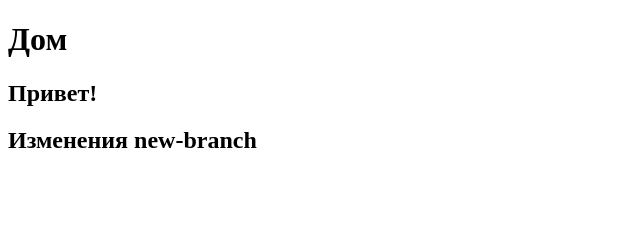
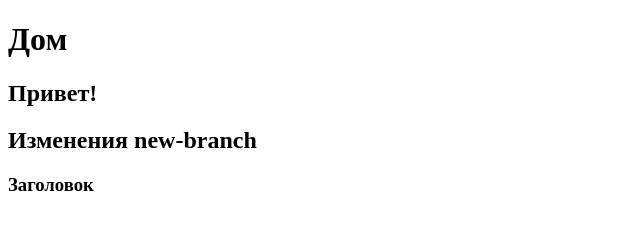
Before and after one commit to Yilia2005/new-repoo, a plain HTML site: page index.html in a window 1280 px wide. Shown: the whole page, without its empty margins (0-640 px from the left). Drawn offline with Linux system fonts and the light colour scheme.

Commit message:
commit after cloning

```diff
--- a/index.html
+++ b/index.html
@@ -9,5 +9,6 @@
     <h1> Дом  </h1>
     <h2> Привет!</h2>
     <h2> Изменения new-branch </h2>
+    <h3> Заголовок</h3>
 </body>
 </html>
```
